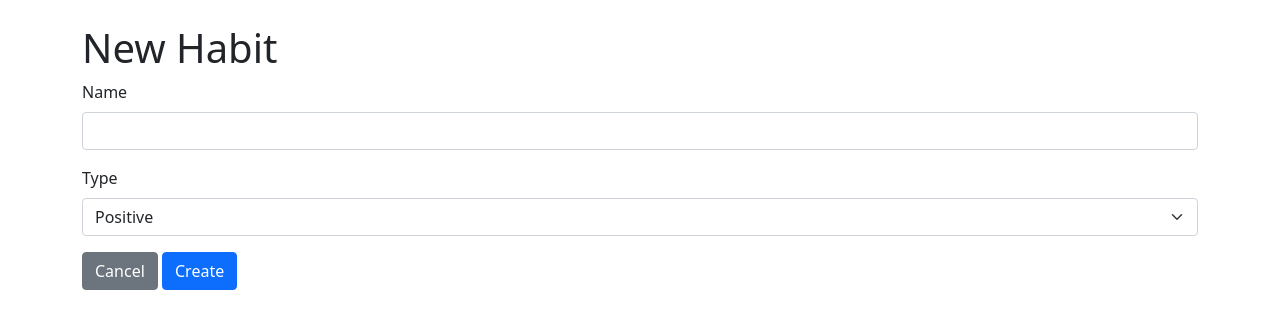
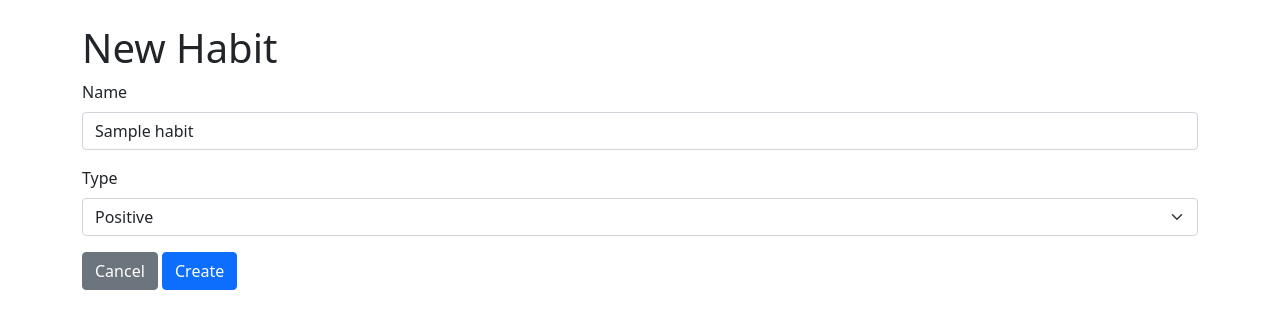
Before and after one commit to dvillaj/habit-tracker, a Flask app: template templates/create_habit.html in a window 1280 px wide. Shown: the top 329 px of the page. Run offline with Flask 3, Linux system fonts and the light colour scheme; the template is opened without the code that fills it: most values are stand-ins (such as "Sample title", 1, 10 or a date in 2020); parts of the project's set-up code (start-up, migrations or seed data) failed here and were passed over.

Commit message:
edit habit

```diff
--- a/api/routes.py
+++ b/api/routes.py
@@ -16,39 +16,50 @@ def register_routes(app):
     @app.route('/create', methods=['GET', 'POST'])
     def create_habit_endpoint():
         if request.method == 'POST':
-            name = request.form['name']
-            habit = Habit(name, request.form['type'])
+            name = request.form['name'].strip()
+            habit_type = request.form['type']
+
+            if not name:
+                flash("⚠️ The name can't be empty", 'danger')
+                return render_template('create_habit.html',
+                                    habit = Habit(name, habit_type))
+
+            habit = Habit(name, habit_type)
             try:
                 create_habit(habit)
                 flash(f"Habit '{name}' created successfully!", 'success')
+                return redirect(url_for('index'))
 
             except sqlite3.IntegrityError:
-                flash(f"⚠️ Habit '{name}' already exists", 'warning')
-
-            return redirect(url_for('index'))
+                flash(f"⚠️ Habit '{name}' already exists", 'danger')
+                return render_template('create_habit.html',
+                                    habit = Habit(name, habit_type))
 
         return render_template('create_habit.html')
 
-    # Añadir estas nuevas rutas
     @app.route('/edit/<int:habit_id>', methods=['GET', 'POST'])
     def edit_habit_endpoint(habit_id):
         habit = get_habit_by_id(habit_id)
 
-        if not habit:
-            return redirect(url_for('index'))
+        if request.method == 'POST':
+            name = request.form['name'].strip()
+            habit_type = request.form['type']
 
-        if request.method == 'POST':
-            name= request.form['name']
-            type = request.form['type']
+            updated_habit = Habit(name, habit_type, habit_id)
 
+            if not updated_habit.name:
+                flash("⚠️ The name can't be empty", 'danger')
+                return render_template('edit_habit.html',
+                                    habit = updated_habit)
             try:
-                update_habit(habit_id, name, type)
-                flash('Habit updated successfully!', 'success')
+                update_habit(updated_habit)
+                flash(f"Habit '{name}' updated successfully!", 'success')
+                return redirect(url_for('index'))
 
             except sqlite3.IntegrityError:
-                flash(f"⚠️ Habit '{name}' already exists", 'warning')
-
-            return redirect(url_for('index'))
+                flash(f"⚠️ Habit '{name}' already exists", 'danger')
+                return render_template('edit_habit.html',
+                                    habit = updated_habit)
 
         return render_template('edit_habit.html', habit=habit)
 
@@ -69,11 +80,14 @@ def register_routes(app):
 
     @app.route('/habits/<int:habit_id>/delete', methods=['POST'])
     def delete_habit_endpoint(habit_id):
+
+        habit = get_habit_by_id(habit_id)
+
         try:
-            if delete_habit(habit_id):
-                flash('✅ Habit deleted successfully!', 'success')
+            if delete_habit(habit.id):
+                flash(f"✅ Habit '{habit.name}' deleted successfully!", 'success')
             else:
-                flash('⚠️ Error deleting habit', 'error')
+                flash(f"⚠️ Error deleting habit '{habit.name}'", 'error')
         except Exception as e:
             flash(f'🚨 Error: {str(e)}', 'danger')
 
--- /dev/null
+++ b/static/ccs/styles.css
@@ -0,0 +1,20 @@
+/* static/css/styles.css */
+.flash-messages {
+    position: fixed;
+    top: 20px;
+    right: 20px;
+    z-index: 1000;
+    min-width: 300px;
+}
+
+.alert {
+    box-shadow: 0 2px 10px rgba(0,0,0,0.1);
+}
+
+.delete-btn {
+    transition: all 0.3s ease;
+}
+
+.delete-btn:hover {
+    transform: scale(1.05);
+}
--- /dev/null
+++ b/static/scripts/scripts.js
@@ -0,0 +1,17 @@
+// static/js/scripts.js
+document.addEventListener('DOMContentLoaded', function() {
+    // Manejar el modal de borrado
+    var deleteModal = document.getElementById('deleteModal');
+    if (deleteModal) {
+        deleteModal.addEventListener('show.bs.modal', function (event) {
+            var button = event.relatedTarget;
+            var habitId = button.getAttribute('data-habit-id');
+            var habitName = button.getAttribute('data-habit-name');
+
+            var form = deleteModal.querySelector('#deleteForm');
+            form.action = `/habits/${habitId}/delete`;
+
+            deleteModal.querySelector('#habitName').textContent = habitName;
+        });
+    }
+});
--- a/templates/base.html
+++ b/templates/base.html
@@ -5,51 +5,13 @@
     <meta name="viewport" content="width=device-width, initial-scale=1.0">
     <title>Habit Tracker</title>
     <link href="https://cdn.jsdelivr.net/npm/bootstrap@5.1.3/dist/css/bootstrap.min.css" rel="stylesheet">
+    <link href="{{ url_for('static', filename='css/styles.css') }}" rel="stylesheet">
 </head>
 <body>
     <div class="container mt-4">
         {% block content %}{% endblock %}
     </div>
     <script src="https://cdn.jsdelivr.net/npm/bootstrap@5.1.3/dist/js/bootstrap.bundle.min.js"></script>
+    <script src="{{ url_for('static', filename='js/scripts.js') }}"></script>
 </body>
 </html>
-
-<style>
-    .flash-messages {
-        position: fixed;
-        top: 20px;
-        right: 20px;
-        z-index: 1000;
-        min-width: 300px;
-    }
-    .alert {
-        box-shadow: 0 2px 10px rgba(0,0,0,0.1);
-    }
-
-    .delete-btn {
-        transition: all 0.3s ease;
-    }
-    .delete-btn:hover {
-
-        transform: scale(1.05);
-    }
-</style>
-
-<script>
-    document.addEventListener('DOMContentLoaded', function() {
-        // Manejar el modal de borrado
-        var deleteModal = document.getElementById('deleteModal');
-        deleteModal.addEventListener('show.bs.modal', function (event) {
-            var button = event.relatedTarget;
-            var habitId = button.getAttribute('data-habit-id');
-            var habitName = button.getAttribute('data-habit-name');
-
-            // Actualizar el formulario
-            var form = deleteModal.querySelector('#deleteForm');
-            form.action = `/habits/${habitId}/delete`;
-
-            // Mostrar el nombre del hábito
-            deleteModal.querySelector('#habitName').textContent = habitName;
-        });
-    });
-</script>
--- a/templates/create_habit.html
+++ b/templates/create_habit.html
@@ -2,17 +2,28 @@
 
 {% block content %}
     <h1>New Habit</h1>
+
+    <!-- Flash Messages -->
+    {% include '_messages.html' %}
+
     <form method="POST">
         <div class="mb-3">
             <label for="name" class="form-label">Name</label>
-            <input type="text" class="form-control" id="name" name="name" required>
+            <input type="text" class="form-control" id="name" name="name" value="{{ habit.name if habit }}" required>
         </div>
+
 
         <div class="mb-3">
             <label for="type" class="form-label">Type</label>
             <select class="form-select" id="type" name="type" required>
-                <option value="positive">Positive</option>
-                <option value="negative">Negative</option>
+
+                <option value="positive" {% if habit and habit.type == 'positive' %}selected{% endif %}>
+                    Positive
+                </option>
+                <option value="negative" {% if habit and habit.type == 'negative' %}selected{% endif %}>
+                    Negative
+                </option>
+
             </select>
         </div>
 
--- a/templates/edit_habit.html
+++ b/templates/edit_habit.html
@@ -2,6 +2,10 @@
 
 {% block content %}
     <h1>Edit Habit</h1>
+
+    <!-- Flash Messages -->
+    {% include '_messages.html' %}
+
     <form method="POST">
         <div class="mb-3">
             <label for="name" class="form-label">Name</label>
```
Also changed, not shown: business_logic/habit_logic.py (+52 -12 lines).
